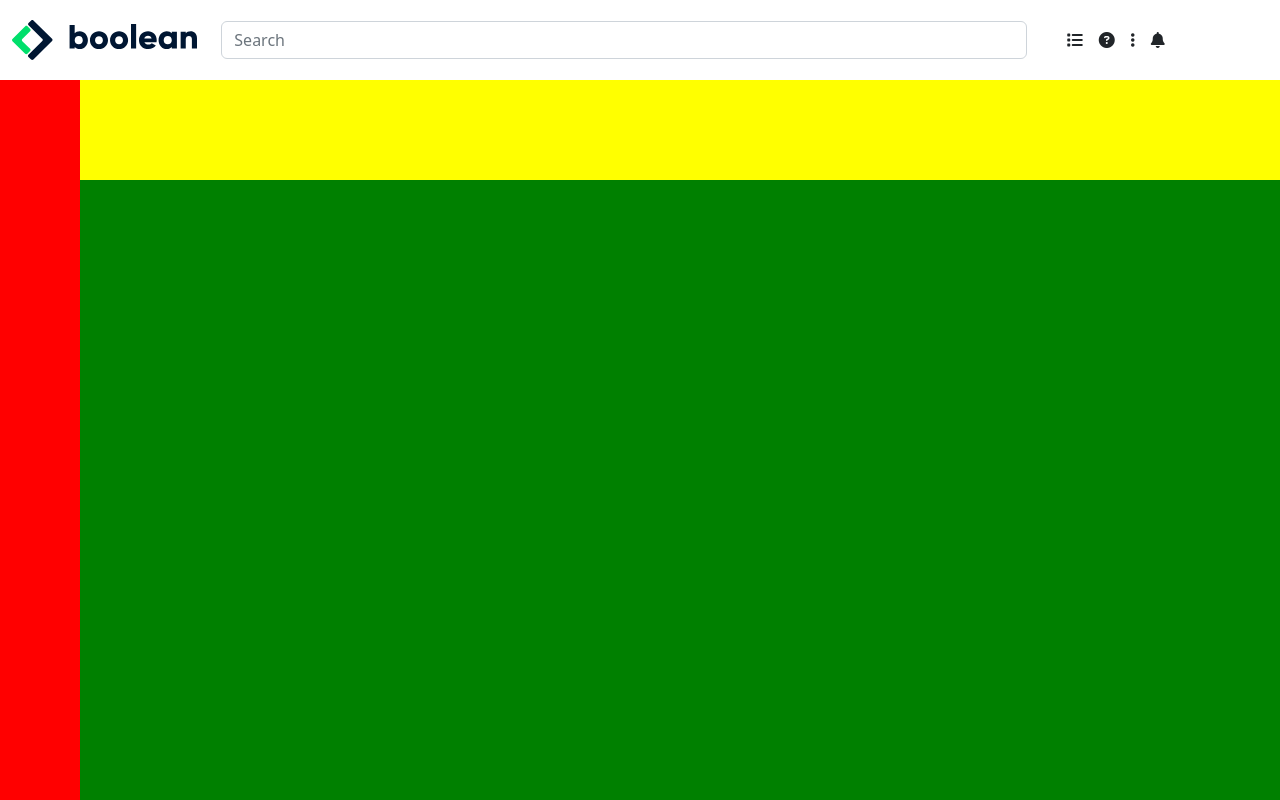
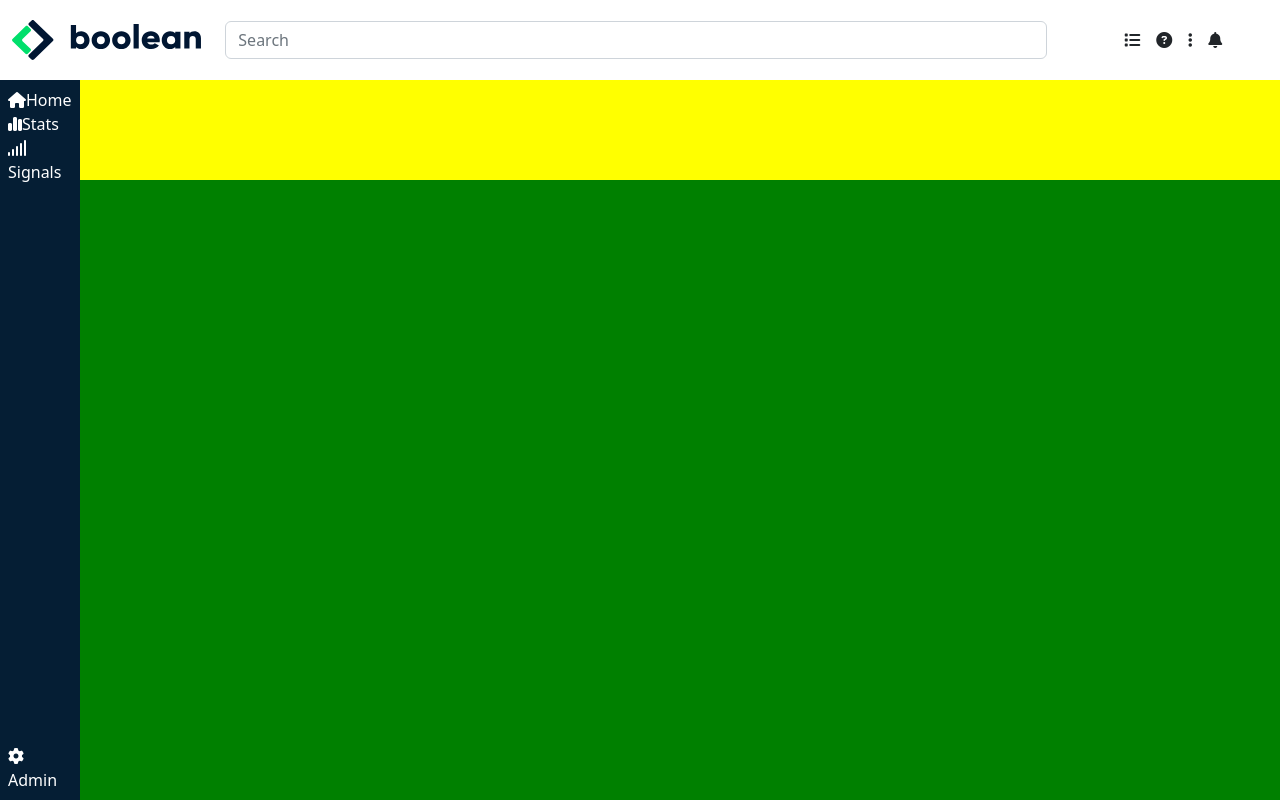
Before and after one commit to dunzolo/html-css-bootstrap-dashboard, a plain HTML site: page index.html in a window 1280 px wide. Drawn offline with nearby package versions, Linux system fonts and the light colour scheme.

Commit message:
added contents sidebar

```diff
--- a/css/style.css
+++ b/css/style.css
@@ -18,6 +18,10 @@
     padding-left: 0;
 }
 
+.style-type-none{
+    list-style-type: none;
+}
+
 .border-black{
     border: 1px solid black;
 }
@@ -33,7 +37,7 @@ header{
 #sidebar{
     width: 80px;
     height: 100%;
-    background-color: red;
+    background-color: #051E34;
 }
 /* fine sidebar */
 
@@ -67,4 +71,8 @@ main{
     .inline-list .fa-list, .inline-list .fa-circle-question, .inline-list .fa-ellipsis-vertical{
         display: none;
     }
+
+    #sidebar span{
+        display: none;
+    }
 }
--- a/index.html
+++ b/index.html
@@ -11,9 +11,10 @@
         <title>Document</title>
     </head>
     <body>
+        <!-- mobile first -->
         <header class="d-flex align-items-center justify-content-center">
             <div class="container-fluid">
-                <div class="row w-100 align-items-center">
+                <div class="row align-items-center">
                     <div class="col-1 col-lg-2">
                         <img class="w-100" src="./img/logo.svg" alt="">
                     </div>
@@ -23,7 +24,7 @@
                         </form>
                     </div>
                     <div class="col-1 col-lg-2">
-                        <ul class="inline-list">
+                        <ul class="inline-list justify-content-center">
                             <li class="p-2"><i class="fa-solid fa-list"></i></li>
                             <li class="p-2"><i class="fa-solid fa-circle-question"></i></li>
                             <li class="p-2"><i class="fa-solid fa-ellipsis-vertical"></i></li>
@@ -34,8 +35,17 @@
             </div>
         </header>
         <div id="wrapper">
-            <div id="sidebar">
-
+            <div id="sidebar" class="flex-column d-flex justify-content-between">
+                <div id="sidebar-top" class="text-white p-2">
+                    <ul class="style-type-none p-0">
+                        <li><i class="fa-solid fa-house"></i><span>Home</span></li>
+                        <li><i class="fa-solid fa-chart-simple"></i><span>Stats</span> </li>
+                        <li><i class="fa-solid fa-signal"></i><span>Signals</span></l>
+                    </ul>
+                </div>
+                <div id="sidbar-bottom" class="text-white p-2">
+                    <i class="fa-solid fa-gear"></i><span>Admin</span>
+                </div>
             </div>
             <main>
                 <div id="main-top">
```
